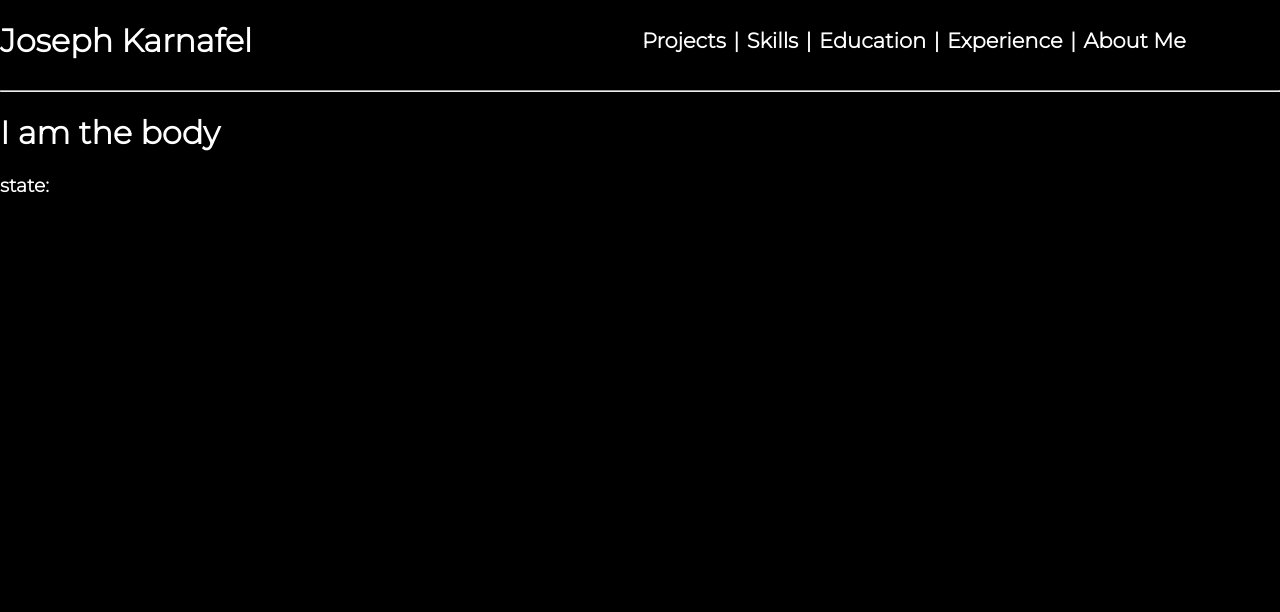
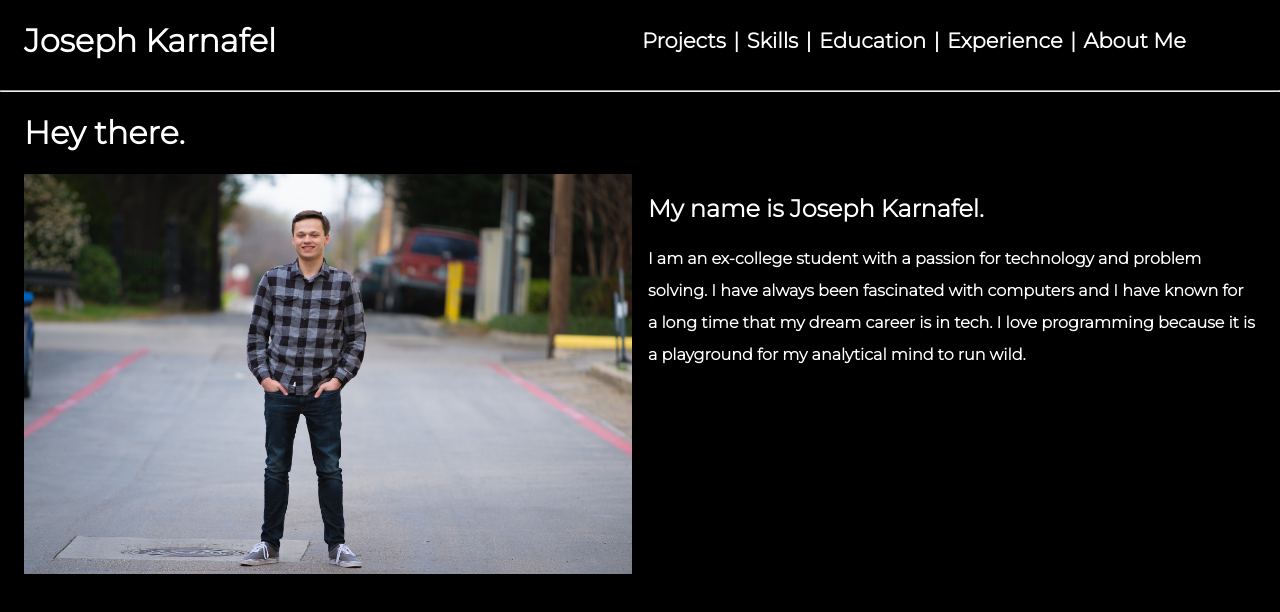
Before and after one commit to Joebenitus/landing-page-react, a React (Create React App) app: page / in a window 1280 px wide. Shown: the top 612 px of the page. Built offline with nearby package versions, Linux system fonts and the light colour scheme.

Commit message:
add basic layout of about me section

```diff
--- a/src/components/App.js
+++ b/src/components/App.js
@@ -1,7 +1,7 @@
 import React from 'react';
 import Main from './Main';
 import Navbar from './Navbar';
-import TestForm from './TestForm'
+import HeyThere from './HeyThere'
 import './../App.css';
 
 function App() {
@@ -9,7 +9,7 @@ function App() {
     <>
       <Navbar/>
       <hr/>
-      <Main/>
+      <HeyThere/>
     </>
   );
 }
--- /dev/null
+++ b/src/components/HeyThere.js
@@ -0,0 +1,47 @@
+import React from 'react';
+import Container from '@material-ui/core/Container';
+import useCurrentLocation from './../hooks/useCurrentLocation'
+import Grid from '@material-ui/core/Grid';
+import { makeStyles } from '@material-ui/core/styles';
+
+import portrait from './../portrait.JPG';
+
+const useStyles = makeStyles(() => ({
+  bg: {
+    backgroundImage: `url(${portrait})`,
+    backgroundPosition: 'center',
+    backgroundSize: 'cover',
+    backgroundRepeat: 'no-repeat',
+    backgroundColor: 'rgba(0, 0, 0, 0.25)',
+    height: '50vh'
+  },
+  textHeader: {
+    fontSize: '16px'
+  },
+  textBody: {
+    fontSize: '16px',
+    lineHeight: '2'
+  }
+}))
+
+const HeyThere = () => {
+
+  const classes = useStyles()
+
+  return (
+    <Container>
+    <h1>Hey there.</h1>
+      <Grid container spacing={2}>
+        <Grid item xs={12} sm={6}>
+          <div className={classes.bg}></div>
+        </Grid>
+        <Grid item className={classes.textHeader} xs={12} sm={6}>
+          <h2>My name is Joseph Karnafel.</h2>
+          <h3 className={classes.textBody}>I am an ex-college student with a passion for technology and problem solving. I have always been fascinated with computers and I have known for a long time that my dream career is in tech. I love programming because it is a playground for my analytical mind to run wild.</h3>
+        </Grid>
+      </Grid>
+    </Container>
+  )
+}
+
+export default HeyThere;
--- a/src/components/Main.js
+++ b/src/components/Main.js
@@ -1,15 +1,38 @@
-import React from 'react';
-import useCurrentLocation from './../hooks/useCurrentLocation'
+// import React from 'react';
+// import Container from '@material-ui/core/Container';
+// import useCurrentLocation from './../hooks/useCurrentLocation'
+// import Grid from '@material-ui/core/Grid';
+// import { makeStyles } from '@material-ui/core/styles';
 
-const Main = (props) => {
-  const currentLocation = useCurrentLocation(props.location);
+// import portrait from './../portrait.JPG';
 
-  return (
-    <div>
-      <h1>I am the body</h1>
-      <h3>state: {currentLocation}</h3>
-    </div>
-  )
-}
+// const useStyles = makeStyles(() => ({
+//   bg: {
+//     backgroundImage: `url(${portrait})`,
+//     backgroundPosition: 'center',
+//     backgroundSize: 'cover',
+//     backgroundRepeat: 'no-repeat',
+//     backgroundColor: 'rgba(0,0,0,0.25)',
+//     height: '100vh'
+//   }
+// }))
 
-export default Main;
+// const Main = () => {
+
+//   const classes = useStyles()
+
+//   return (
+//     <Container>
+//       <div className={classes.bg}>
+//       <h1>Hey there.</h1>
+//         <Grid container>
+//           <Grid item xs sm md lg>
+
+//           </Grid>
+//         </Grid>
+//       </div>
+//     </Container>
+//   )
+// }
+
+// export default Main;
--- a/src/components/Navbar.js
+++ b/src/components/Navbar.js
@@ -2,6 +2,8 @@ import React from 'react';
 import Grid from '@material-ui/core/Grid';
 import { makeStyles } from '@material-ui/core/styles';
 import Button from '@material-ui/core/Button';
+import Container from '@material-ui/core/Container';
+import useCurrentLocation from './../hooks/useCurrentLocation';
 
 const useStyles = makeStyles((theme) => ({
     root: {
@@ -35,26 +37,23 @@ const useStyles = makeStyles((theme) => ({
 const Navbar = () => {
 
   const classes = useStyles();
-  const [visibleState, setVisibleState] = React.useState(null);
-
-  const handleNavigation = (location) => {
-    setVisibleState(location);
-    console.log(visibleState);
-  }
+  const location = useCurrentLocation(null)
 
   return (
+    <Container>
     <div className={classes.root}>
-      <Grid container direction='row' justify='center' alignItems='center'>
+      <Grid container direction='row' justify='space-evenly' alignItems='center'>
         <Grid item className={classes.title} xs={6}>
           <h1>Joseph Karnafel</h1>
         </Grid>
         <Grid item className={classes.itemList} xs={6}>
           <h2>
-            <span className={classes.item} id='projects' onClick={() => handleNavigation('projects')}>Projects</span> | <span className={classes.item} id='skills' onClick={() => handleNavigation('skills')}>Skills</span> | <span className={classes.item} id='education' onClick={() => handleNavigation('education')}>Education</span> | <span className={classes.item} id='experience'>Experience</span> | <span className={classes.item} id='about-me'>About Me</span>
+            <span className={classes.item} id='projects'>Projects</span> | <span className={classes.item} id='skills'>Skills</span> | <span className={classes.item} id='education'>Education</span> | <span className={classes.item} id='experience'>Experience</span> | <span className={classes.item} id='about-me'>About Me</span>
           </h2>
         </Grid>
       </Grid>
     </div>
+    </Container>
   )
 }
 
--- a/src/components/TestForm.js
+++ /dev/null
@@ -1,61 +0,0 @@
-import React from 'react';
-import { makeStyles, withStyles } from '@material-ui/core/styles';
-import Grid from '@material-ui/core/Grid';
-import InputBase from '@material-ui/core/InputBase';
-import Input from '@material-ui/core/Input';
-import TextField from '@material-ui/core/TextField';
-import Button from '@material-ui/core/Button';
-import ButtonGroup from '@material-ui/core/ButtonGroup';
-import Divider from '@material-ui/core/Divider';
-
-import SearchIcon from '@material-ui/icons/Search';
-
-const ColorButton = withStyles(() => ({
-  root: {
-    color: 'rgb(255, 255, 255)',
-    backgroundColor: '#3e2dbd',
-    '&:hover': {
-      backgroundColor: '#3325a1',
-    },
-  },
-}))(Button);
-
-
-const useStyles = makeStyles((theme) => ({
-  root: {
-    width: 'fit-content',
-    borderRadius: theme.shape.borderRadius,
-    backgroundColor: theme.palette.background.paper,
-    '& svg': {
-      margin: theme.spacing(0.5),
-    },
-    '& hr': {
-      margin: theme.spacing(0, 0.5),
-    },
-  },
-}));
-
-
-
-export default function TestForm() {
-  const classes = useStyles();
-
-  return (
-    <>
-      <form className={classes.root} noValidate autoComplete="off">
-        <ButtonGroup>
-          <Grid container alignItems='center'>
-            <InputBase id="keywords" placeholder="Keywords"/>
-            <Divider orientation='vertical' flexItem/>
-            <InputBase id="location" placeholder="Location"/>
-          </Grid>
-          <ColorButton type="submit" aria-label="search">
-            <SearchIcon />
-          </ColorButton>
-        </ButtonGroup>
-      </form>
-    </>
-
-
-  );
-}
--- a/src/hooks/useCurrentLocation.js
+++ b/src/hooks/useCurrentLocation.js
@@ -10,7 +10,7 @@ const useCurrentLocation = (locationId) => {
     return () => handleLocationChange;
   });
 
-  return currentLocation;
+  return [currentLocation, setCurrentLocation];
 }
 
 export default useCurrentLocation;
```
Also changed, not shown: 1 other file (tests, documents, lock files or other folders).
